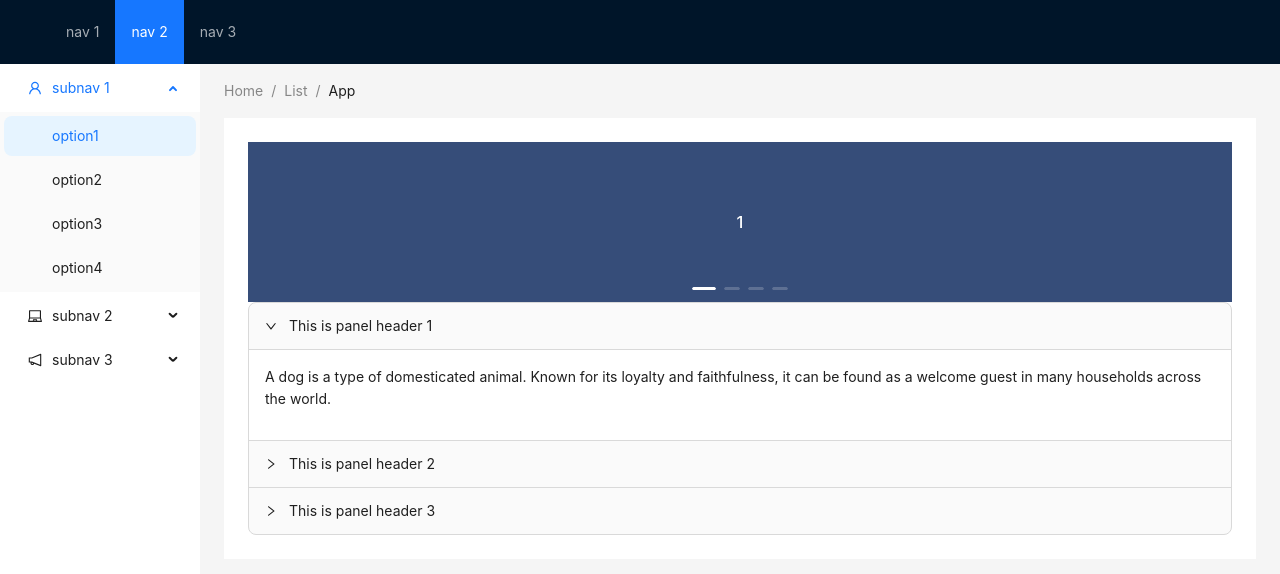
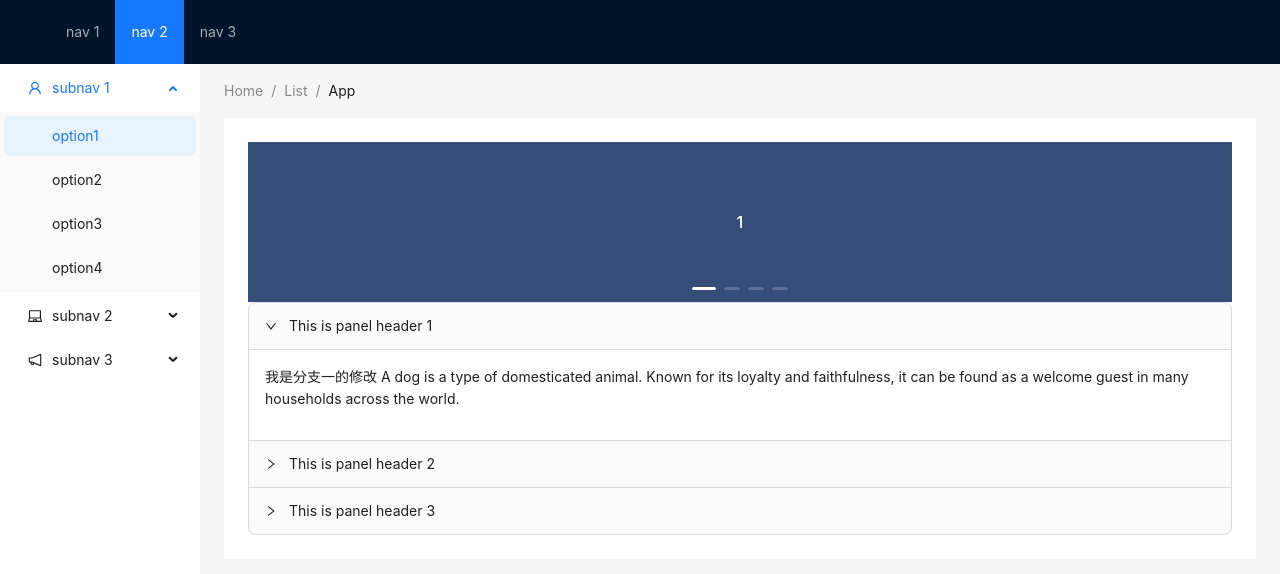
Before and after one commit to Yhq00/antd-demo, a React (Create React App) app: page / in a window 1280 px wide. Shown: the top 574 px of the page. Built offline with nearby package versions, Linux system fonts and the light colour scheme.

Commit message:
Update App.js
test1

```diff
--- a/src/App.js
+++ b/src/App.js
@@ -8,7 +8,7 @@ import { Collapse } from 'antd';
 
 //折叠面板定义
 const { Panel } = Collapse;
-const text = `
+const text = `我是分支一的修改
   A dog is a type of domesticated animal.
   Known for its loyalty and faithfulness,
   it can be found as a welcome guest in many households across the world.
```
